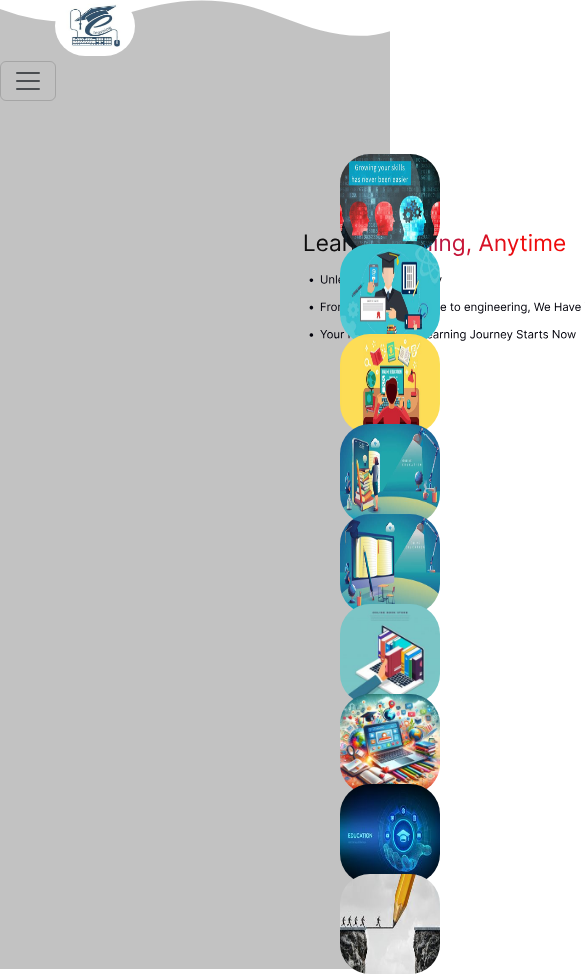
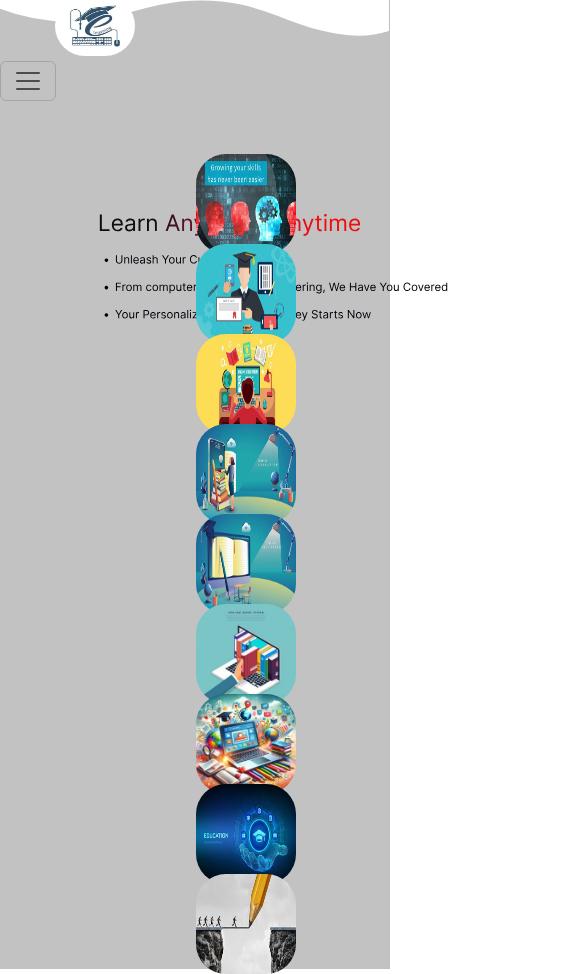
Before and after one commit to Red-stevo/E-LearningHub, a React (Vite) app in the folder student-learning-assistant/: page / in a window 390 px wide. Shown: the top 974 px of the page, 585 px wide, since content can reach past the window. Built offline with nearby package versions, Linux system fonts and the light colour scheme; a web font is replaced by a local one.

Commit message:
Commit message >>>>> working on the responsiveness of the page <<<<<

```diff
--- a/student-learning-assistant/src/AppPages/Styles/HomePageStyles.css
+++ b/student-learning-assistant/src/AppPages/Styles/HomePageStyles.css
@@ -87,7 +87,7 @@
     line-height: 0;
 }
 
-.custom-shape-divider-topsvg {
+.custom-shape-divider-top svg {
     position: relative;
     display: block;
     width: calc(101% + -5px);
@@ -97,3 +97,39 @@
 .custom-shape-divider-top .shape-fill {
     fill: #FFFFFF;
 }
+
+
+@media only screen and (max-width: 1110px){
+
+    .main-text {
+        margin-left: 50px;
+        width: 52%;
+
+    }
+}
+
+@media only screen and (max-width: 1000px) {
+
+    .main-text {
+        margin-left: 20px;
+        padding: 0;
+        width: 60%;
+
+    }
+}
+
+@media only screen and (max-width: 1000px) {
+
+    .main-text {
+        margin-left:0;
+        padding: 0;
+        width: 50%;
+
+    }
+
+    .home-design {
+        width: 50%;
+        align-content: center;
+        justify-content: center;
+    }
+}
```
Also changed, not shown: student-learning-assistant/src/AppPages/Images/homeTitle.svg.
